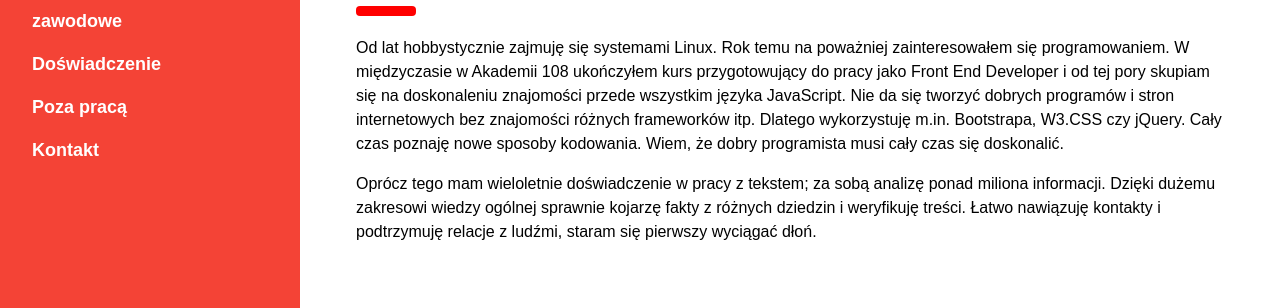
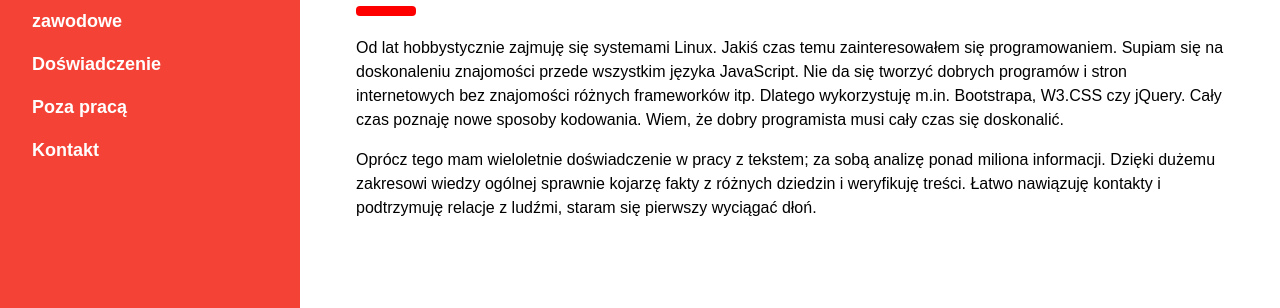
Before and after one commit to elektrotomala/portfolio, a plain HTML site: page index.htm in a window 1280 px wide. Shown: the part 282-590 px from the top of the page. Drawn offline with nearby package versions, Linux system fonts and the light colour scheme; a web font is replaced by a local one.

Commit message:
kasuję niepotrzebne

```diff
--- a/index.htm
+++ b/index.htm
@@ -49,7 +49,7 @@
     <hr style="width:50px;border:5px solid red" class="w3-round">
 
     <p>
-    Od lat hobbystycznie zajmuję się systemami Linux. Rok temu na poważniej zainteresowałem się programowaniem. W międzyczasie w Akademii 108 ukończyłem kurs przygotowujący do pracy jako Front End Developer i od tej pory skupiam się na doskonaleniu znajomości przede wszystkim języka JavaScript. Nie da się tworzyć dobrych programów i stron internetowych bez znajomości różnych frameworków itp. Dlatego wykorzystuję m.in. Bootstrapa, W3.CSS czy jQuery. Cały czas poznaję nowe sposoby kodowania. Wiem, że dobry programista musi cały czas się doskonalić.</p>
+    Od lat hobbystycznie zajmuję się systemami Linux. Jakiś czas temu zainteresowałem się programowaniem. Supiam się na doskonaleniu znajomości przede wszystkim języka JavaScript. Nie da się tworzyć dobrych programów i stron internetowych bez znajomości różnych frameworków itp. Dlatego wykorzystuję m.in. Bootstrapa, W3.CSS czy jQuery. Cały czas poznaję nowe sposoby kodowania. Wiem, że dobry programista musi cały czas się doskonalić.</p>
 	<p>Oprócz tego mam wieloletnie doświadczenie w pracy z tekstem; za sobą analizę ponad miliona informacji. Dzięki dużemu zakresowi wiedzy ogólnej sprawnie kojarzę fakty z różnych dziedzin i weryfikuję treści. Łatwo nawiązuję kontakty i podtrzymuję relacje z ludźmi, staram się pierwszy wyciągać dłoń.
     </p>
 
```
